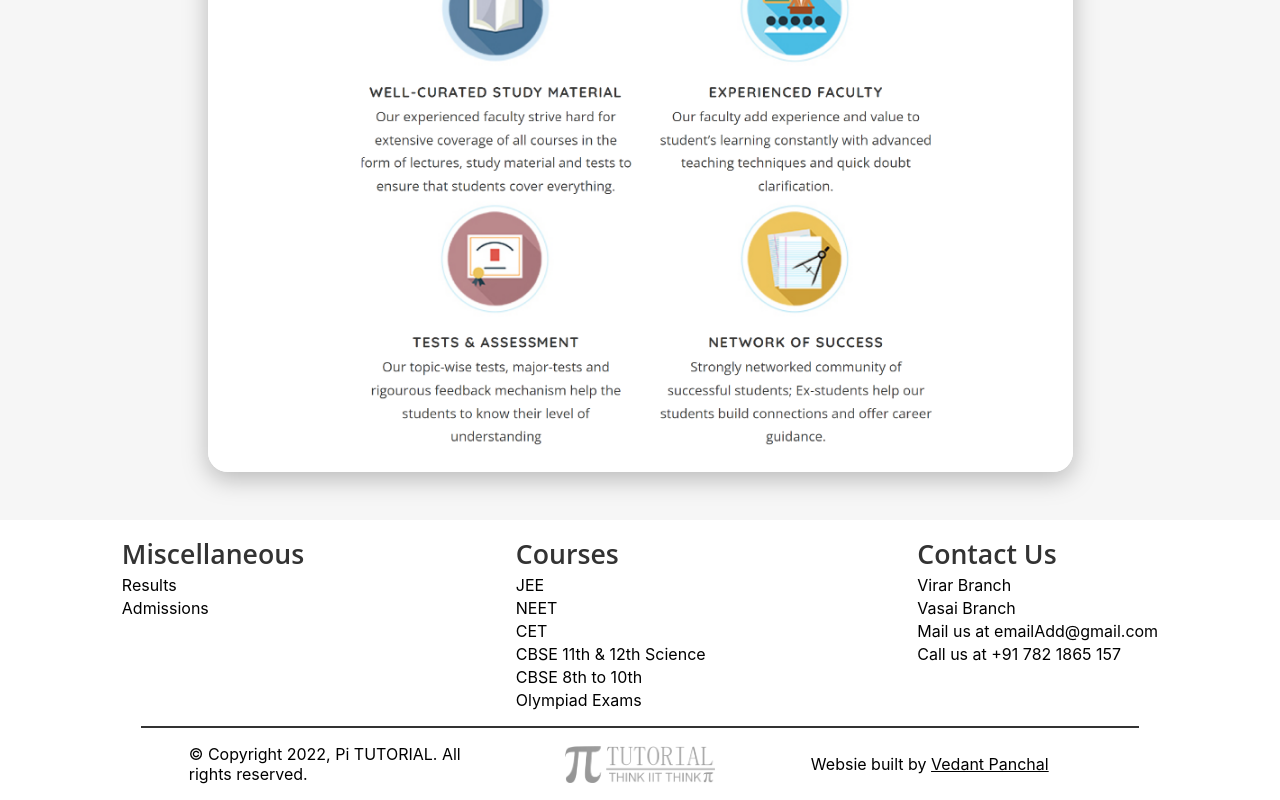
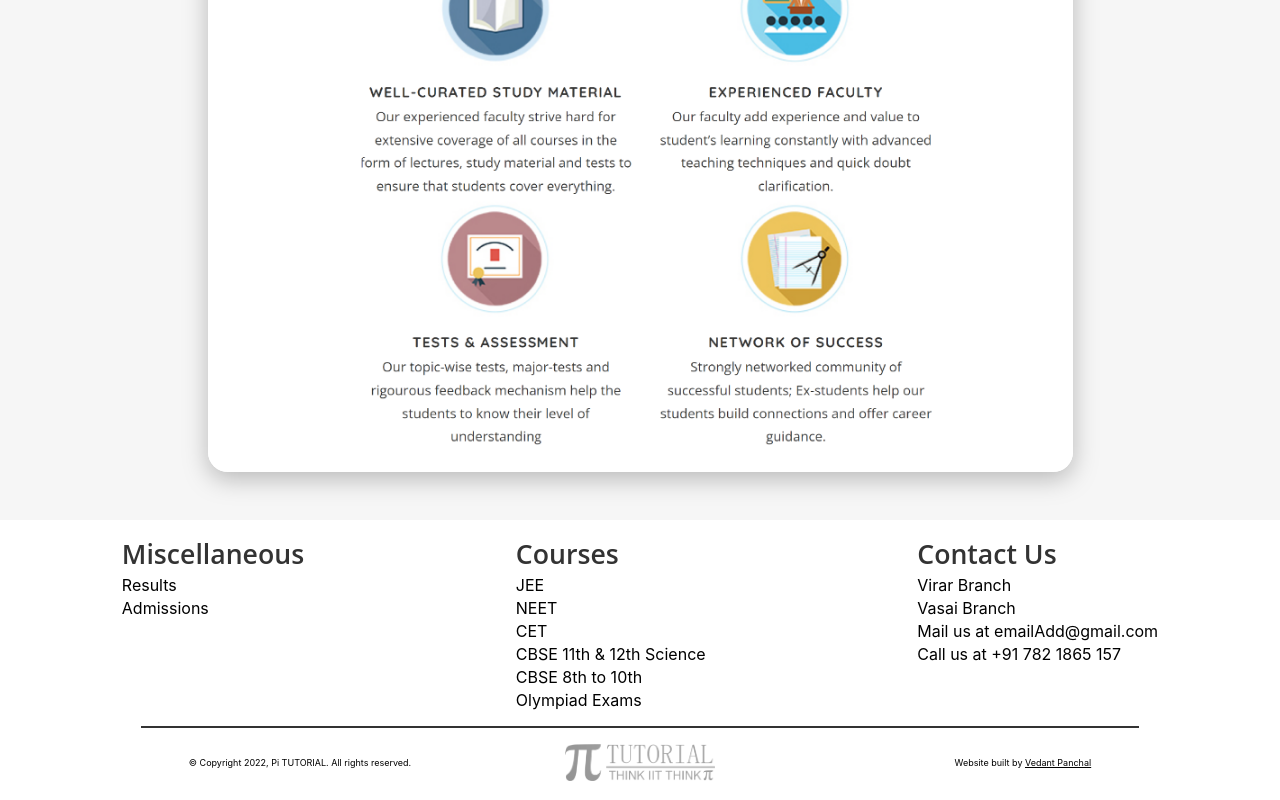
Before and after one commit to DeveloperDowny/pitutorial, a Next.js app: page / in a window 1280 px wide. Shown: the part 1126-1926 px from the top of the page. Built offline with nearby package versions, Linux system fonts and the light colour scheme; a web font is replaced by a local one.

Commit message:
before adding flip

```diff
--- a/src/components/Footer/Footer.jsx
+++ b/src/components/Footer/Footer.jsx
@@ -118,17 +118,18 @@ const Footer = () => {
           style={{
             // margin: "0 3rem",
             width: "100%",
+            fontSize: "xx-small",
           }}
         >
           © Copyright 2022, Pi TUTORIAL. All rights reserved.
         </p>
         <img
+          className="footer__greyLogoImg"
           src={pit_logo_bl.src}
           alt=""
-          width="15%"
           style={{
             objectFit: "contain",
-            margin: "0 3rem",
+            // margin: "0 3rem",
             // filter: "grayscale(1)",
           }}
         />
@@ -136,11 +137,20 @@ const Footer = () => {
           style={{
             //  margin: "0 3rem",
             width: "100%",
+            fontSize: "xx-small",
+            textAlign: "right",
           }}
         >
-          Websie built by{" "}
+          Website built by{" "}
           <Link href="https://www.linkedin.com/in/vedantpanchal/">
-            <a className={styles.footer__link} target="_blank" rel="noreferrer">
+            <a
+              className={styles.footer__link}
+              target="_blank"
+              rel="noreferrer"
+              style={{
+                fontSize: "xx-small",
+              }}
+            >
               <u>Vedant Panchal</u>
             </a>
           </Link>
--- a/src/components/Home/MHome.jsx
+++ b/src/components/Home/MHome.jsx
@@ -12,6 +12,8 @@ import { Navbar2 as Navbar, Footer, Heading1 } from "..";
 import styles from "../../../styles/MHome.module.css";
 import gsap from "gsap";
 import { useRef, useEffect } from "react";
+
+import { Image } from "next/image";
 
 const delayTime = 4;
 const dur = 1.5;
@@ -105,6 +107,7 @@ const Card = ({ title, subTitle, desc, imgUrl, reversed, animRef }) => {
           {desc}
         </p>
       </div>
+
       <img
         style={{
           objectFit: "cover",
--- a/styles/globals.css
+++ b/styles/globals.css
@@ -380,7 +380,16 @@ button:hover {
   width: 30%;
 }
 
+.footer__greyLogoImg {
+  width: 15%;
+  margin: 0 3rem;
+}
+
 @media screen and (max-width: 897px) {
+  .footer__greyLogoImg {
+    width: 30%;
+    margin: 0 1rem;
+  }
   .navbar__links_container {
     margin-right: 0;
   }
```
